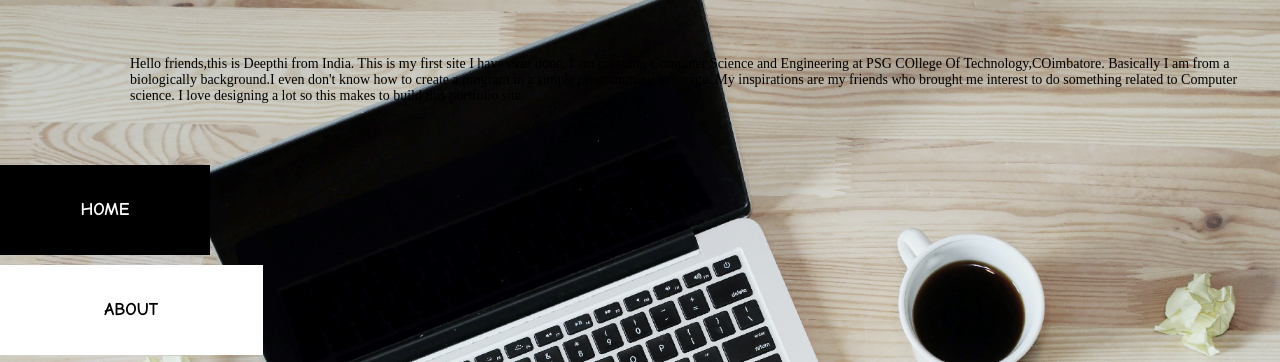
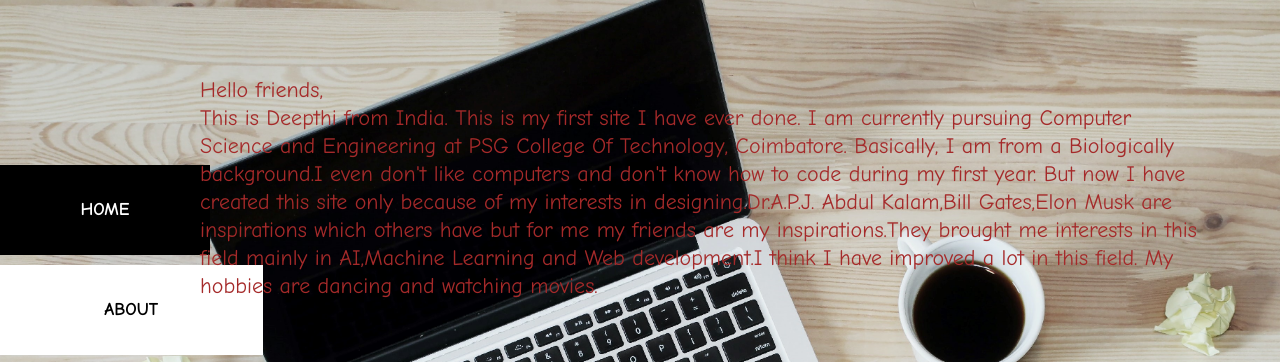
Before and after one commit to Deepthi1409/My-first-portfolio, a plain HTML site: page index.html in a window 1280 px wide. Both pictures are taken after a click on the link "ABOUT". Shown: the top 362 px of the page. Drawn offline with Linux system fonts and the light colour scheme.

Commit message:
about comp

```diff
--- a/css/style.css
+++ b/css/style.css
@@ -12,7 +12,7 @@ html, body{
     width: 100%;
     height: 100%;
     background-image: url(../images/bg3.jpg);
-    background-repeat: no-repeat;
+    background-repeat: repeat;
     background-size: cover;
     position: relative;
     overflow-y: auto;
@@ -85,17 +85,19 @@ a.active, .nav a:hover{
     padding: 0;
     opacity: 0.6;
 }
-.about{
+.About{
     position: absolute;
     font-family: comic sans MS;
     right: 0;
-    top: 10px;
+    top: 20px;
     color: brown;
-    padding: 0 60px;
+    padding: 0 70px;
+    display: none;
 }
-.about p{
+.About p{
     color: brown;
-    font-size: 30px;
+    font-size: 22px;
     font-family: comic sans MS;
-
+    line-height: 28px;
+    margin-bottom: 15px;
 }
--- a/index.html
+++ b/index.html
@@ -18,15 +18,18 @@
              <h3>Machine learning enthusiast</h3>
          </div>
          <div class="About">
-             <p>Hello friends,this is Deepthi from India.
+             <p>Hello friends,<br>
+                 This is Deepthi from India.
                  This is my first site I have ever done.
-                 I am pursuing Computer Science and Engineering at PSG COllege Of Technology,COimbatore.
-                 Basically I am from a biologically background.I even don't know how to create a
-                 program in a simple programming language.
-                 My inspirations are my friends who brought me interest to do something related to Computer science.
-                 I love designing a lot so this makes to build this portfolio site.</p>
+                 I am currently pursuing Computer Science and Engineering at PSG College Of Technology, Coimbatore.
+                 Basically, I am from a Biologically background.I even don't like computers and don't know how to code during my first year.
+                 But now I have created this site only because of my interests in designing.Dr.A.P.J. Abdul Kalam,Bill Gates,Elon Musk are inspirations which others have but for me
+                 my friends are my inspirations.They brought me interests in this field mainly in AI,Machine Learning and Web development.I think I have improved a lot in this field.
+                My hobbies are dancing and watching movies.</p>
+
 
          </div>
+
 
        </div>
        </div>
@@ -39,6 +42,42 @@
                  $('a').removeClass('active');
                  $(selected).addClass('active');
              });
+             var $a=$('.a'),
+             $b=$('.b'),
+             $c=$('.c'),
+             $d=$('.d'),
+             $home=$('.home'),
+             $About=$('.About');
+             $projects=$('projects');
+             $contact=$('contact');
+
+             $a.click(function(){
+                 $home.fadeIn();
+                 $About.fadeOut();
+                 $projects.fadeOut();
+                 $contact.fadeOut();
+             });
+
+             $b.click(function(){
+                 $About.fadeIn();
+                 $home.fadeOut();
+                 $projects.fadeOut();
+                 $contact.fadeOut();
+             });
+             $c.click(function(){
+                 $projects.fadeIn();
+                 $home.fadeOut();
+                 $About.fadeOut();
+                 $contact.fadeOut();
+             });
+
+             $d.click(function(){
+                 $contact.fadeIn();
+                 $home.fadeOut();
+                 $projects.fadeOut();
+                 $About.fadeOut();
+             });
+
          });
 
        </script>
```
Also changed, not shown: images/about.jpg (added).
